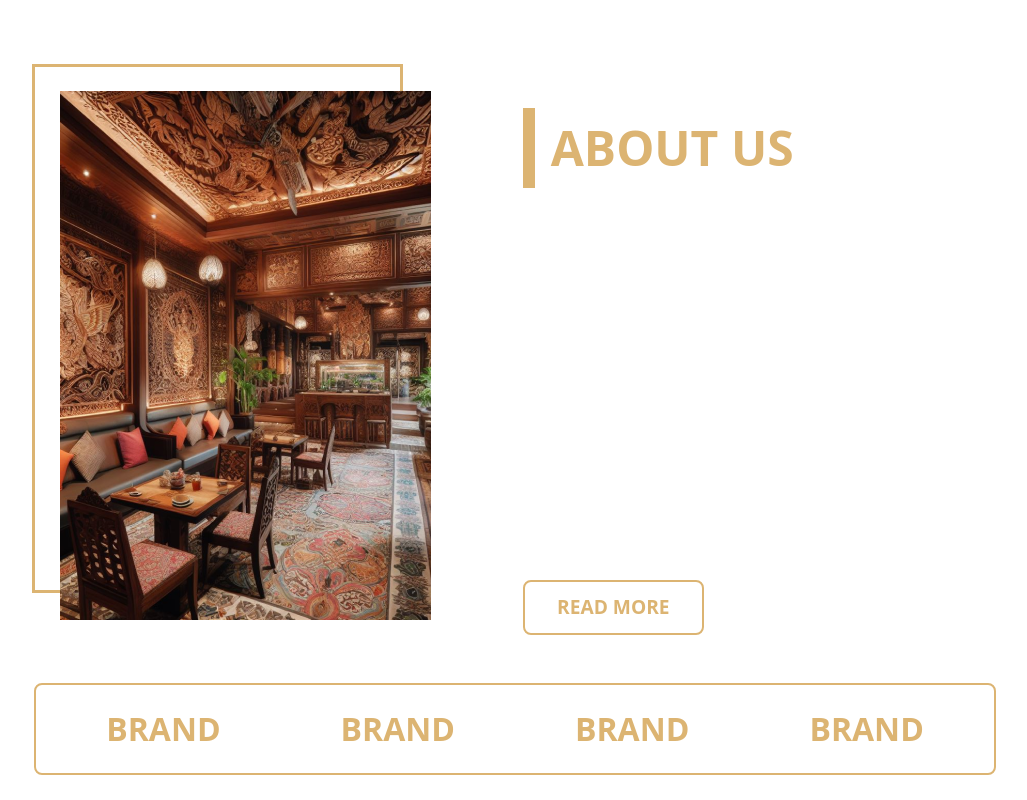
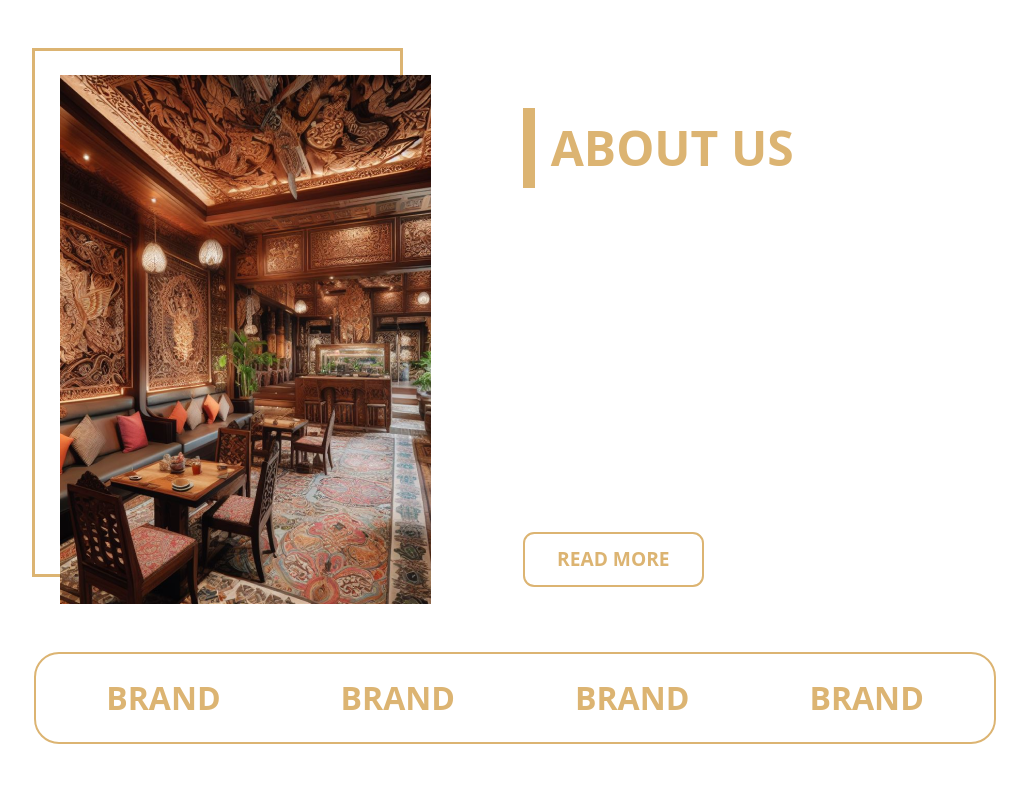
Before and after one commit to AlbertTech23/uas-ssh, a React (Vite) app: page / in a window 1280 px wide. Shown: the whole page, without its empty margins (125-1152 px from the left). Built offline with nearby package versions, Linux system fonts and the light colour scheme.

Commit message:
about us v.1.0.1
Minor updates to border radius sizes.

```diff
--- a/src/components/AboutComponent/AboutComponent.scss
+++ b/src/components/AboutComponent/AboutComponent.scss
@@ -14,14 +14,14 @@
 
 #desc {
     color: white;
-    padding-right: 15rem;
+    padding-right: 12rem;
 }
 
 #button {
     color: #DCB472;
     font-weight: bold;
     border: 2px solid #DCB472;
-    border-radius: 0.50rem;
+    border-radius: 0.7rem;
     padding: 0.7rem 2rem;
     font-size: 1.2rem;
     display: inline-block;
@@ -37,7 +37,7 @@
     justify-content: center;
     align-items: center;
     border: 2px solid #DCB472;
-    border-radius: 0.5rem;
+    border-radius: 25px;
     padding: 10px;
     width: max-content;
     margin: 0 auto;
```
